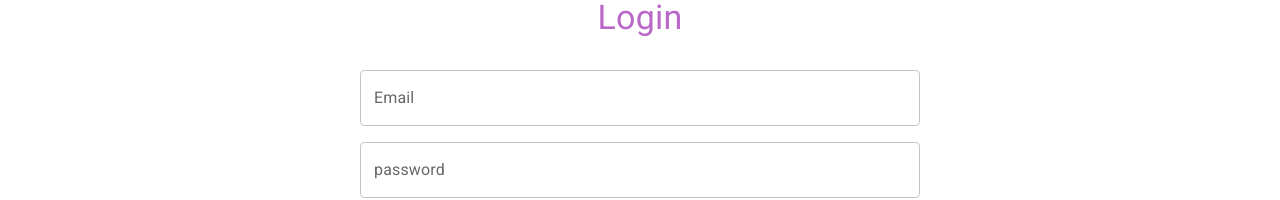
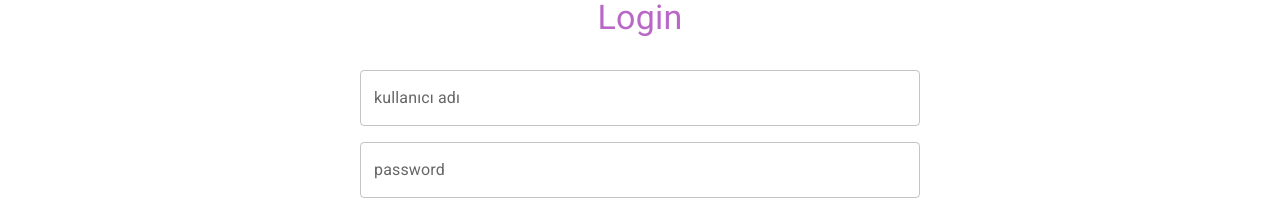
Before and after one commit to baharkose/blogapp, a React (Create React App) app: page /auth in a window 1280 px wide. Shown: the part 128-328 px from the top of the page. Built offline with nearby package versions, Linux system fonts and the light colour scheme.

Commit message:
fixed login

```diff
--- a/src/components/auth/Login.jsx
+++ b/src/components/auth/Login.jsx
@@ -15,9 +15,8 @@ const Login = () => {
   // const { login } = useAuthCalls()
 
   const loginSchema = object({
-    email: string()
-      .email("Lütfen geçerli bir email giriniz")
-      .required("Email girişi zorunludur"),
+    username: string()
+      .required("Kullanıcı adı girişi zorunludur"),
     password: string()
       .required("Şifre zorunludur.")
       .min(8, "Şifre en az 8 karakter içermelidir")
@@ -77,16 +76,16 @@ const Login = () => {
               <Form>
                 <Box sx={{ display: "flex", flexDirection: "column", gap: 2 }}>
                   <TextField
-                    label="Email"
-                    name="email"
-                    id="email"
-                    type="email"
+                    label="kullanıcı adı"
+                    name="username"
+                    id="username"
+                    type="text"
                     variant="outlined"
-                    value={values.email}
+                    value={values.username}
                     onChange={handleChange}
                     onBlur={handleBlur}
-                    error={touched.email && Boolean(errors.email)}
-                    helperText={errors.email}
+                    error={touched.username && Boolean(errors.username)}
+                    helperText={errors.username}
                   />
                   <TextField
                     label="password"
```
